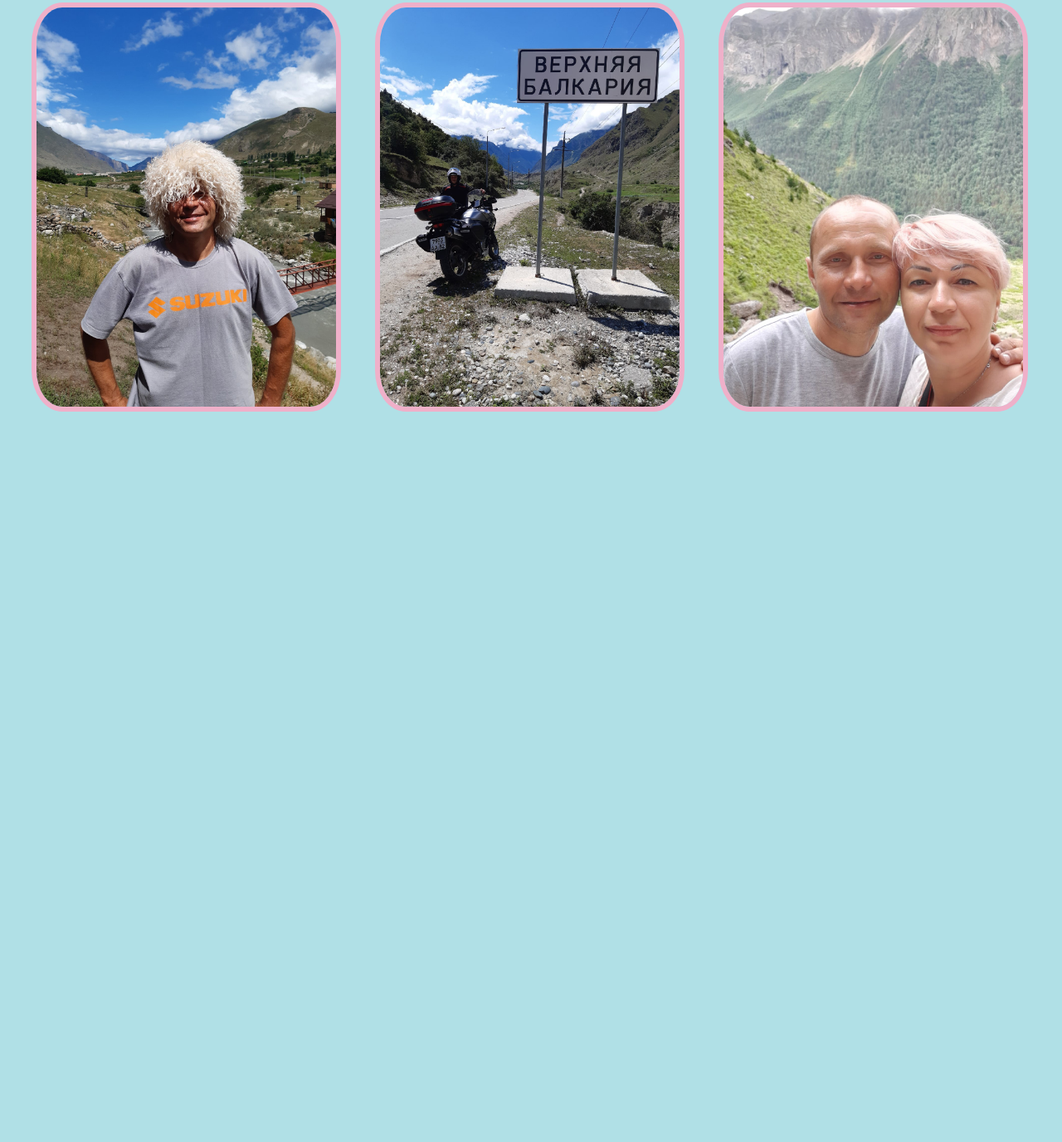
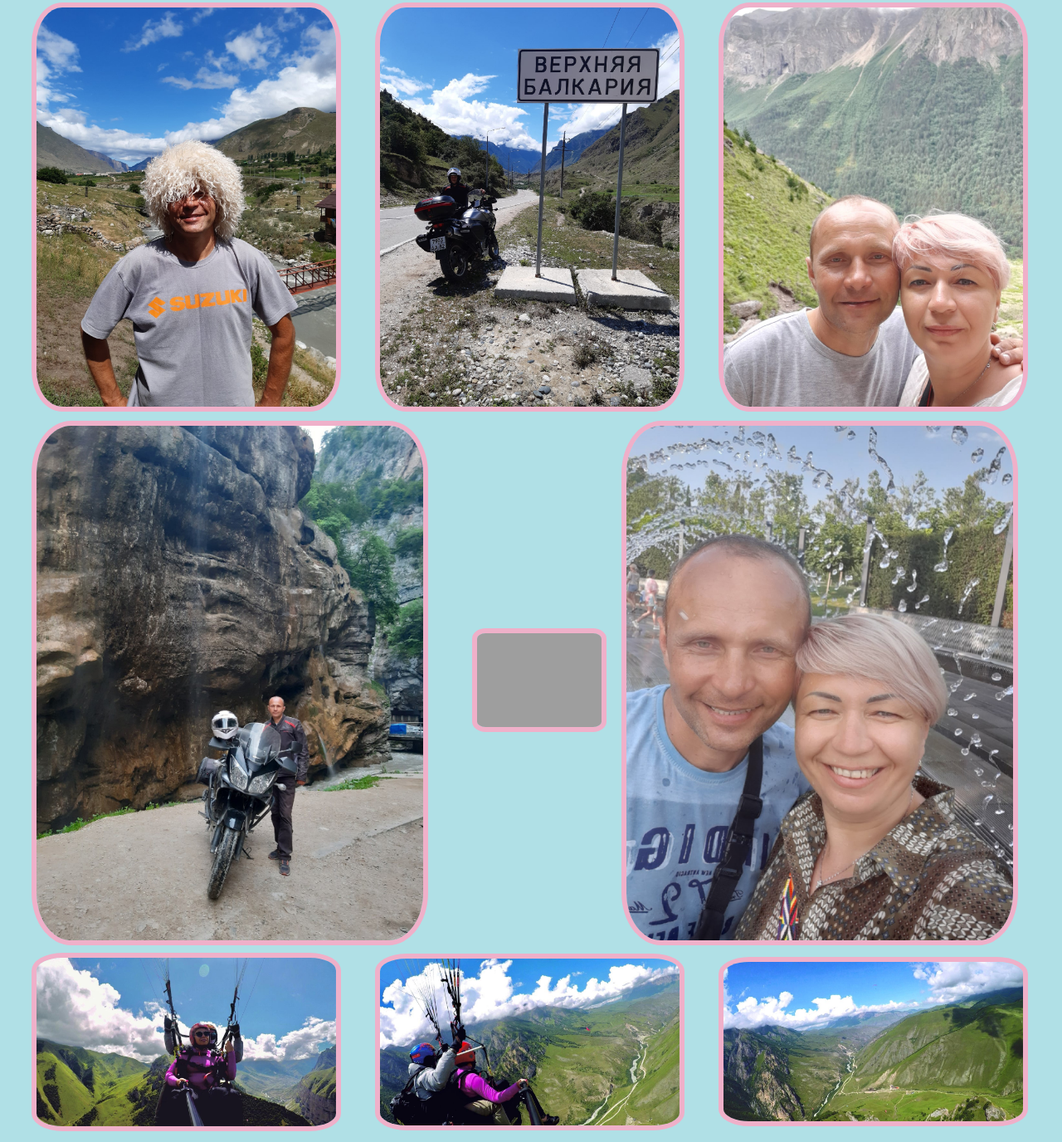
Before and after one commit to lenuserr/papa-birthday, a plain HTML site: page kabardino-balkarian.html in a window 1280 px wide. Shown: the part 1163-2539 px from the top of the page at 83% size. Before the commit the page ends 1672 px from the top, so only its background shows below. Drawn offline with nearby package versions, Linux system fonts and the light colour scheme; grey boxes are pictures that could not be loaded.

Commit message:
Update kabardino-balkarian.html

```diff
--- a/kabardino-balkarian.html
+++ b/kabardino-balkarian.html
@@ -75,7 +75,7 @@
           </div>
         </div>
 
-        <div class="three-photo" id="last-section-kabardino-balkarian">
+        <div class="three-photo">
           <div class="contain">
               <a
                 href="https://lenuserr.github.io/birthday-project/images/11.jpg"
@@ -102,6 +102,60 @@
           </div>
         </div>
 
+        <div class="three-photo">
+          <div class="contain">
+              <a
+                href="https://lenuserr.github.io/birthday-project/images/20.jpg"
+                target="_blank">
+                <img src="images/20.jpg">
+              </a>
+          </div>
+
+          <div class="contain">
+            <a
+              href="https://lenuserr.github.io/birthday-project/images/21.jpg"
+              target="_blank">
+              <img src="images/21.jpg">
+            </a>
+          </div>
+
+
+          <div class="contain">
+            <a
+              href="https://lenuserr.github.io/birthday-project/images/22.jpg"
+              target="_blank">
+              <img src="images/22.jpg">
+            </a>
+          </div>
+        </div>
+
+        <div class="three-photo" id="last-section-kabardino-balkarian">
+          <div class="contain">
+              <a
+                href="https://lenuserr.github.io/birthday-project/images/23.jpg"
+                target="_blank">
+                <img src="images/23.jpg">
+              </a>
+          </div>
+
+          <div class="contain">
+            <a
+              href="https://lenuserr.github.io/birthday-project/images/24.jpg"
+              target="_blank">
+              <img src="images/24.jpg">
+            </a>
+          </div>
+
+
+          <div class="contain">
+            <a
+              href="https://lenuserr.github.io/birthday-project/images/25.jpg"
+              target="_blank">
+              <img src="images/25.jpg">
+            </a>
+          </div>
+        </div>
+
         <script
             src="https://cdn.jsdelivr.net/npm/bootstrap@5.3.1/dist/js/bootstrap.bundle.min.js"
             integrity="sha384-HwwvtgBNo3bZJJLYd8oVXjrBZt8cqVSpeBNS5n7C8IVInixGAoxmnlMuBnhbgrkm"
```
